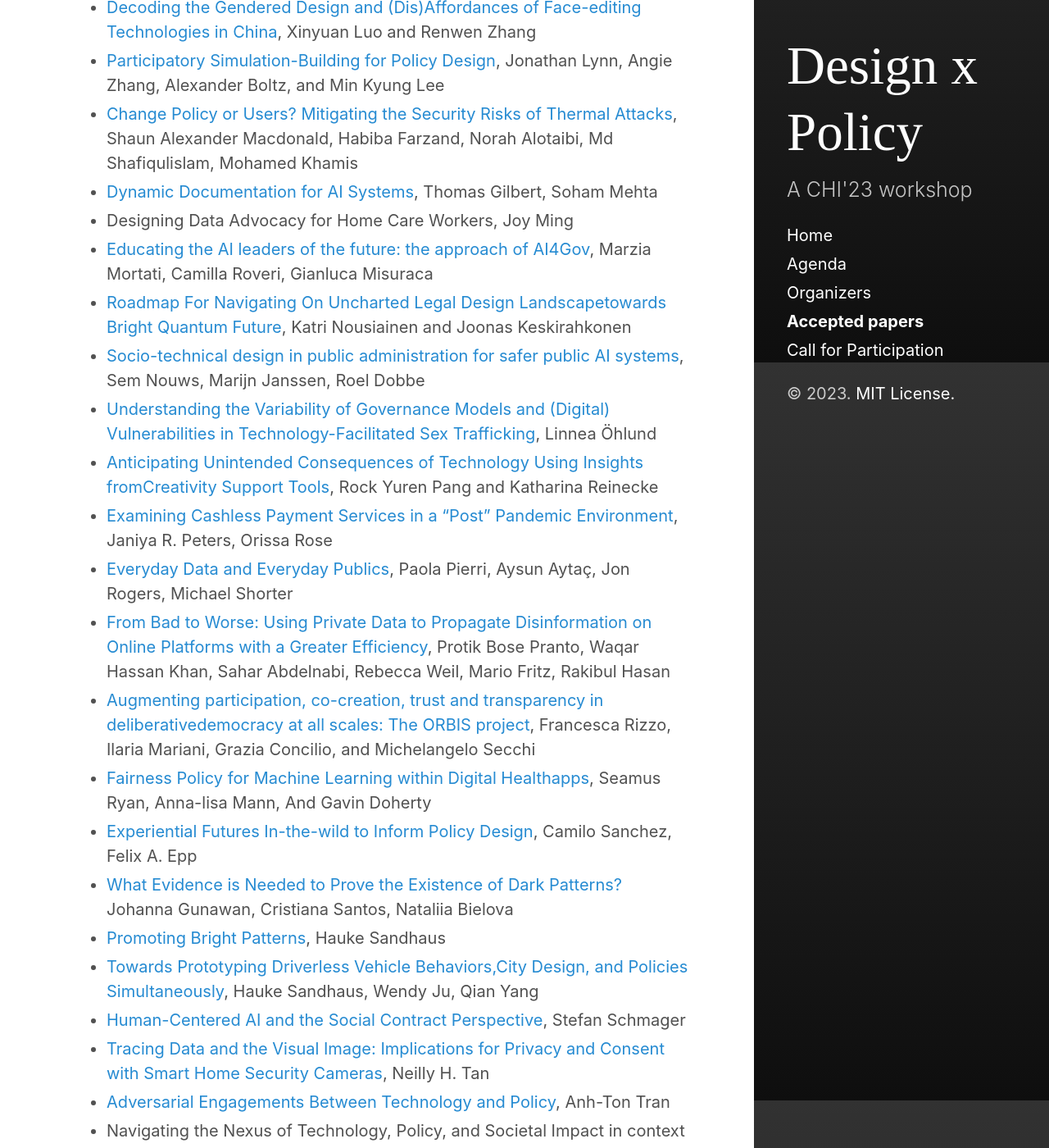
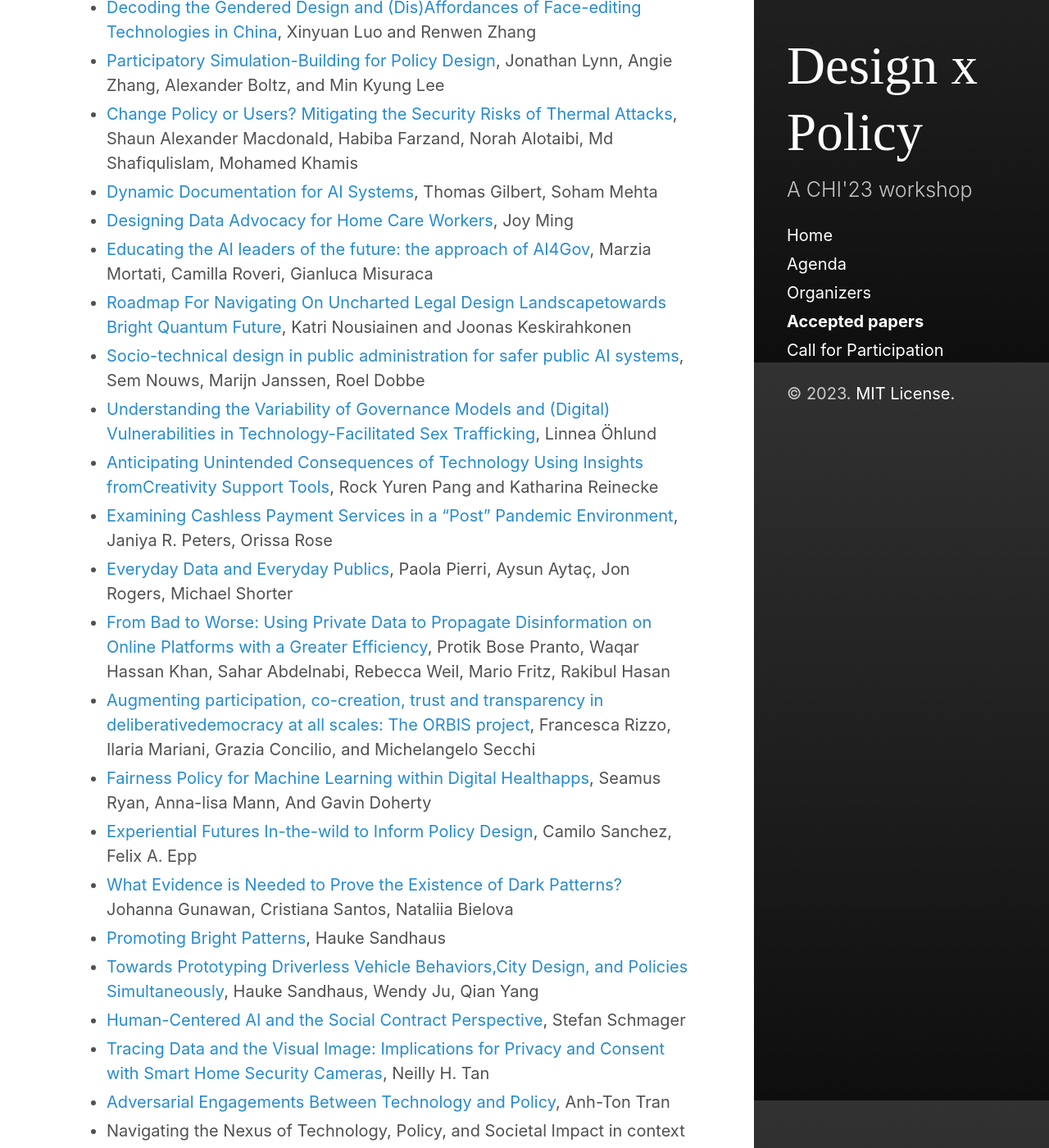
Before and after one commit to yang-qian/designpolicyCHI23, a Jekyll site: the page built from accepted.md, in a window 1280 px wide and 1400 px high, scrolled down 2258 px. Shown: the whole window at 82% size. Built offline with Jekyll 4.4.1, drawn with Linux system fonts in a browser that asks for light colours.

```diff
--- a/_sass/hydeout/_layout.scss
+++ b/_sass/hydeout/_layout.scss
@@ -32,6 +32,13 @@ body {
   min-height: 100vh;
   /* Qian addition starts here */
   min-width: 80%;
+}
+
+iframe {
+  height: 600px;
+  width: 100%;
+  resize: both;
+  overflow: auto;
 }
 
 #sidebar {
--- a/accepted.md
+++ b/accepted.md
@@ -38,7 +38,7 @@ sidebar_link: true
 - [Participatory Simulation-Building for Policy Design](https://cornell.box.com/s/4nr05vdi0o06xmhsuykqgcz745kiowys), Jonathan Lynn, Angie Zhang, Alexander Boltz, and Min Kyung Lee
 - [Change Policy or Users? Mitigating the Security Risks of Thermal Attacks](https://cornell.box.com/s/hwgvg7wtbkz8oc2kpi549yl5u27v4jhh), Shaun Alexander Macdonald, Habiba Farzand, Norah Alotaibi, Md Shafiqulislam, Mohamed Khamis
 - [Dynamic Documentation for AI Systems](https://arxiv.org/abs/2303.10854), Thomas Gilbert, Soham Mehta
-- Designing Data Advocacy for Home Care Workers, Joy Ming
+- [Designing Data Advocacy for Home Care Workers](https://cornell.box.com/s/uxrfu46qf51lsmk55cd9q3avuq1h6c4y), Joy Ming
 - [Educating the AI leaders of the future: the approach of AI4Gov](https://cornell.box.com/s/0x73fywx3tb7q09m2a7u3hd4hoipxxao), Marzia Mortati, Camilla Roveri, Gianluca Misuraca
 - [Roadmap For Navigating On Uncharted Legal Design Landscapetowards Bright Quantum Future](https://cornell.box.com/s/lm0cgmhfdp74ln3xhqsu5iz9nby0f0d1), Katri Nousiainen and Joonas Keskirahkonen
 - [Socio-technical design in public administration for safer public AI systems](https://cornell.box.com/s/x2hzhfis7k82yauntzzzss9n3kff1z4x), Sem Nouws, Marijn Janssen, Roel Dobbe
```
Also changed, not shown: Agenda.md (+6 -3 lines).
